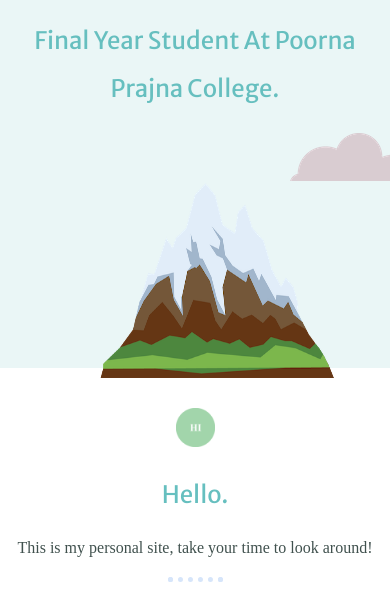
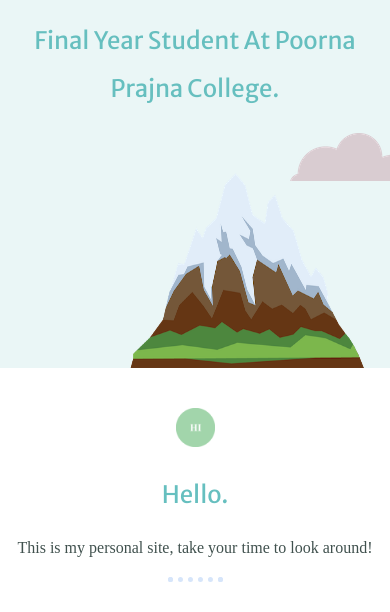
Before and after one commit to ShihasAR/shihasar.github.io, a plain HTML site: page index.html in a window 390 px wide. Shown: the part 232-844 px from the top of the page. Drawn offline with Linux system fonts and the light colour scheme.

Commit message:
Update styles.css

```diff
--- a/css/styles.css
+++ b/css/styles.css
@@ -132,8 +132,8 @@ p{
   .mountain{
     margin-top: 80px;
     position: absolute;
-    top: 290px;
-    left: 100px;
+    top: 280px;
+    left: 130px;
     width: 60%;
     height: 40%;
   }
```
